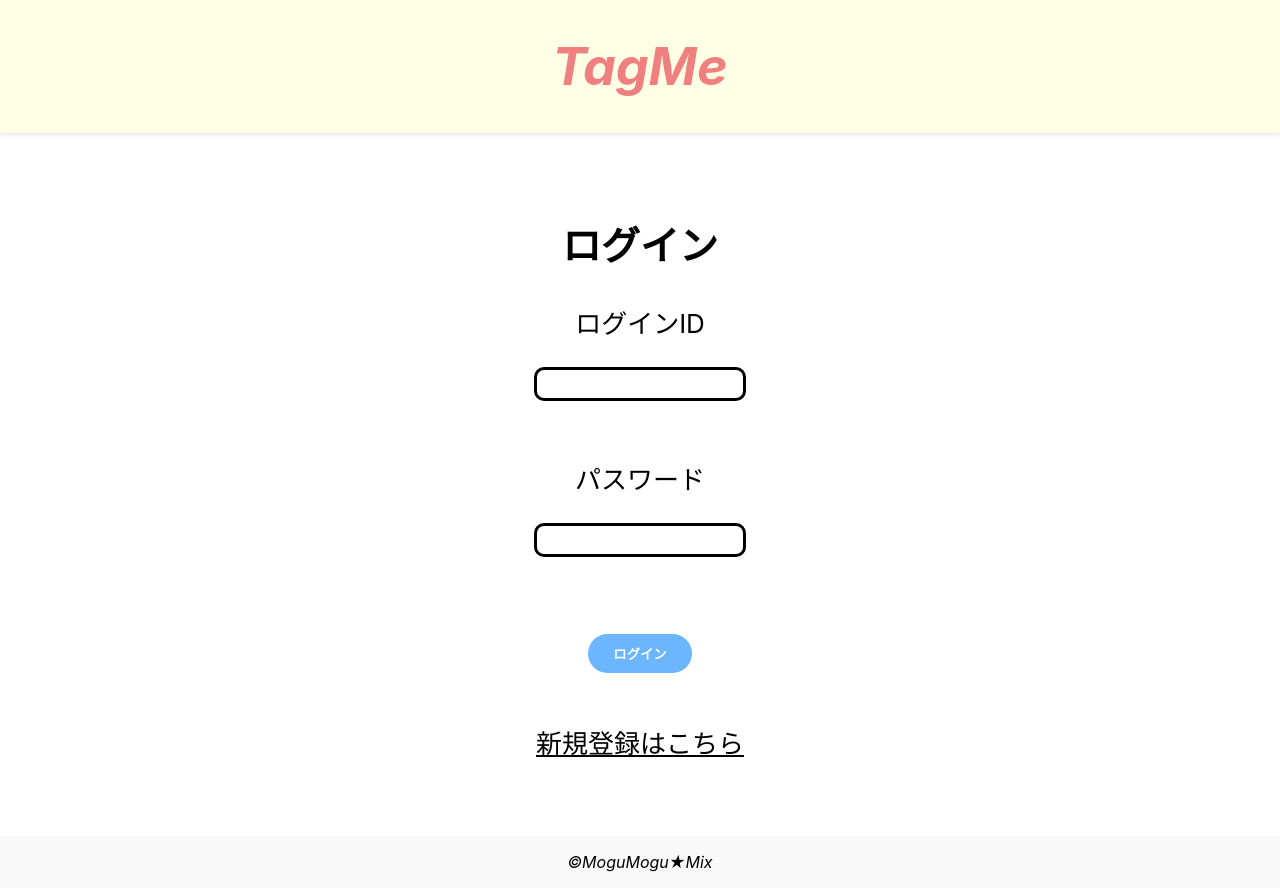
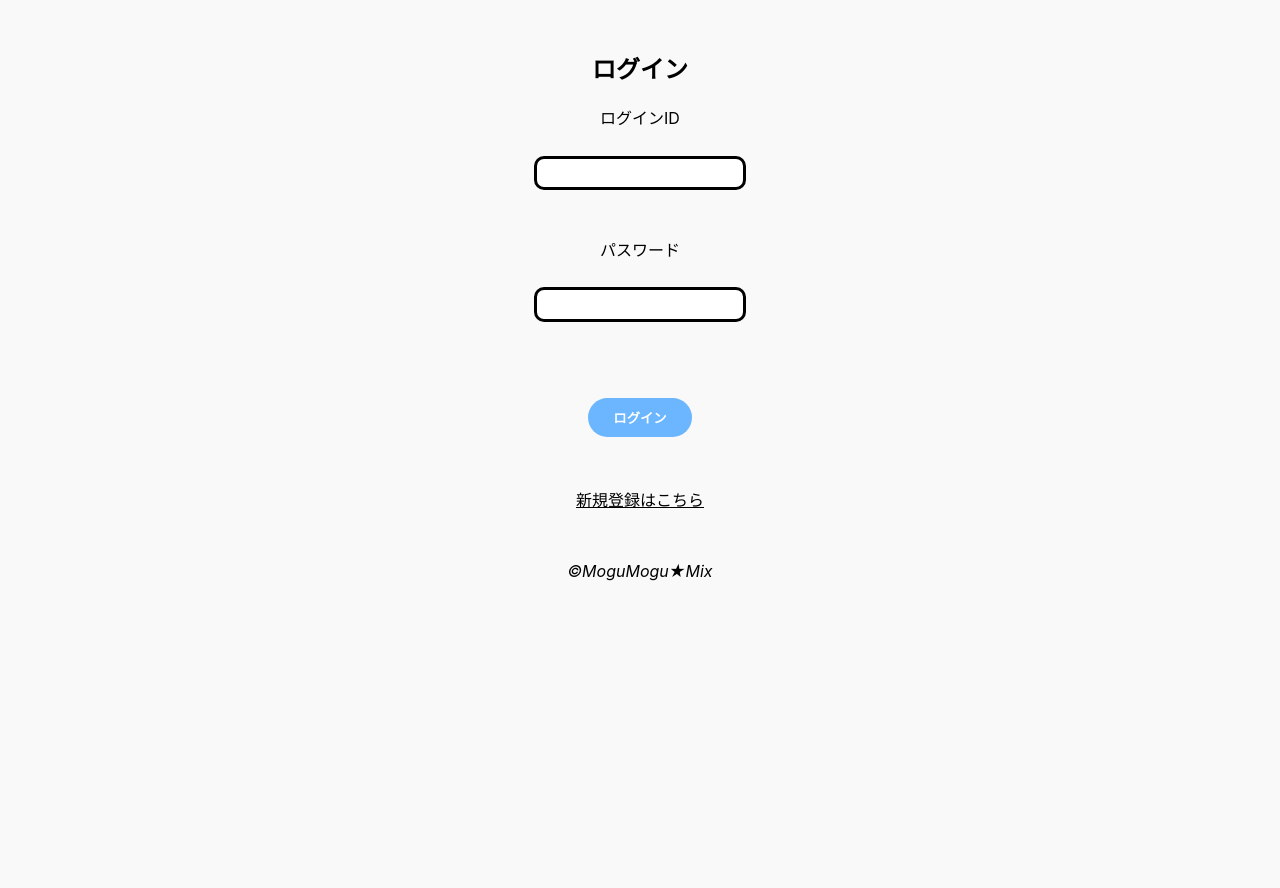
Before and after one commit to plusdojo2025/a2-7, a React (Create React App) app in the folder client/: page /login in a window 1280 px wide. After the commit the page ends 800 px from the top, so only its background shows below. Built offline with nearby package versions, Linux system fonts and the light colour scheme.

Commit message:
ヘッダーフッター修正

```diff
--- a/client/src/App.css
+++ b/client/src/App.css
@@ -1,7 +1,7 @@
+
+
 .App {
   text-align: center;
-
-
 
 }
 
@@ -16,8 +16,7 @@
 
 
 .App-header {
-  background-color: #fff;
-  min-height: 100vh;
+  background-color:fff;
   display: flex;
   flex-direction: column;
   align-items: center;
--- a/client/src/App.js
+++ b/client/src/App.js
@@ -23,12 +23,16 @@ function AppContent() {
   return (
 
     <div className="App">
-      <header className="App-header">
-        <div className="title">
-         <h1 >TagMe</h1>
-        </div>
-         {/* ログイン・サインアップ画面以外でハンバーガーメニューを表示 */}
+      {!isAuthPage && (
+        <header className="App-header">
+          <div className="title">
+            <h1>TagMe</h1>
+          </div>
+        {/* ログイン・サインアップ画面以外でハンバーガーメニューを表示 */}
         {!isAuthPage && <Burger />}
+        </header>
+      )}
+
 
 
 
@@ -87,7 +91,7 @@ function AppContent() {
 
           </Routes>
 
-        </header>
+
 
         <footer>
           <p>©MoguMogu★Mix</p>
--- a/client/src/css/Home.css
+++ b/client/src/css/Home.css
@@ -1,7 +1,8 @@
-body, html {
-  overflow-x: hidden; /* 横スクロール禁止 */
-  margin: 0;
-  padding: 0;
+
+
+.home_container{
+   overflow-x: hidden; /* 横スクロール禁止 */
+
 }
 
 .home_box {
@@ -13,6 +14,7 @@ body, html {
   margin: 0 auto;
   padding: 50px 0;
   padding-left:20px;
+
 
 }
 
--- a/client/src/index.css
+++ b/client/src/index.css
@@ -6,6 +6,7 @@ body {
   -webkit-font-smoothing: antialiased;
   -moz-osx-font-smoothing: grayscale;
 
+
 }
 
 code {
--- a/client/src/js/Calendar.js
+++ b/client/src/js/Calendar.js
@@ -45,7 +45,7 @@ const Calendar = () => {
     if (hasDiary) {
       navigate(`/diarypage/${clickedDate}`);
     } else {
-      navigate(`/register/${clickedDate}`);
+      navigate(`/register`);
     }
   };
 
--- a/client/src/js/Home.js
+++ b/client/src/js/Home.js
@@ -5,10 +5,11 @@ import { useNavigate } from 'react-router-dom';
 import '../css/Home.css';
 
 const emojiMap = {
-  1: '😊',
-  2: '😡',
-  3: '😢',
-  4: '😌',
+      1:'😡',
+      2:'😕',
+      3:'😐',
+      4:'🙂',
+      5:'😍'
 };
 
 function Home() {
@@ -41,7 +42,7 @@ function Home() {
       if (data) {
         navigate(`/diarypage?date=${date}`);
       } else {
-        navigate(`/register?date=${date}`);
+        navigate(`/register`);
       }
     } catch (error) {
       console.error('日記確認に失敗しました', error);
```
